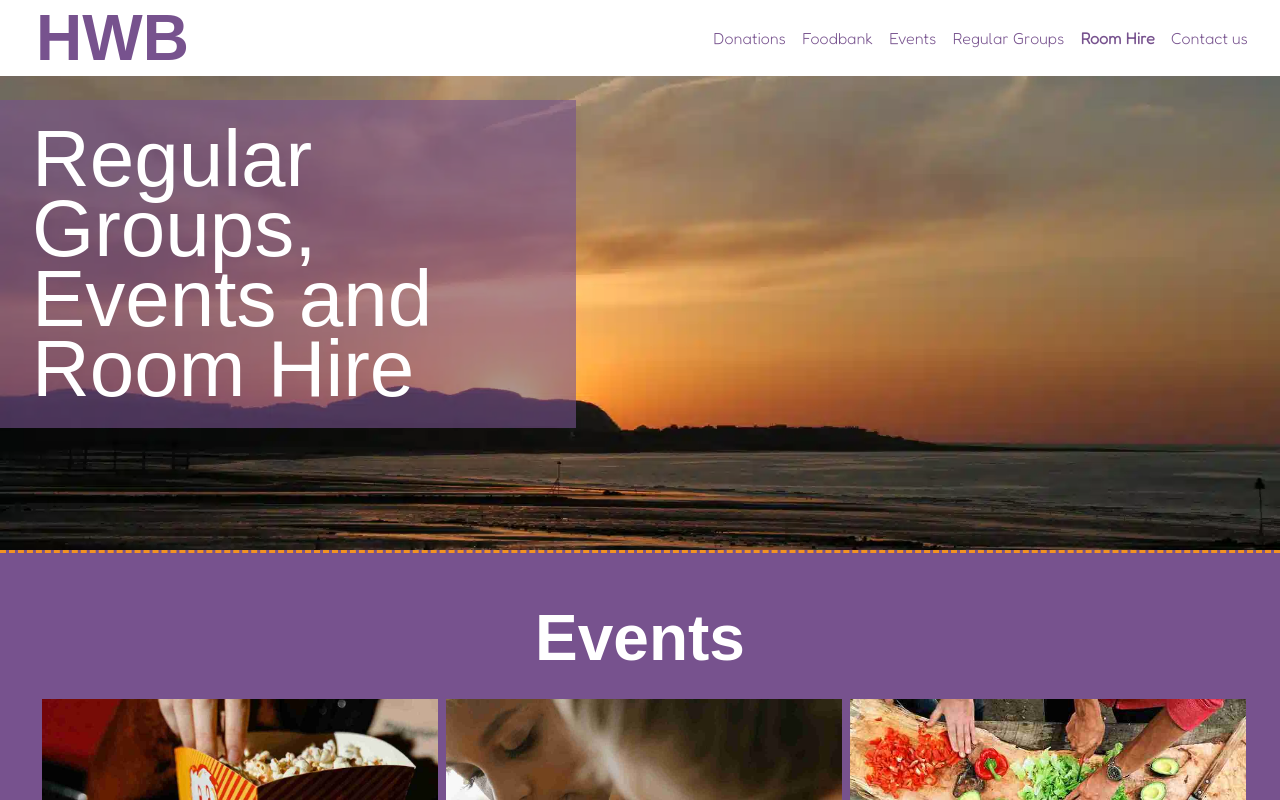
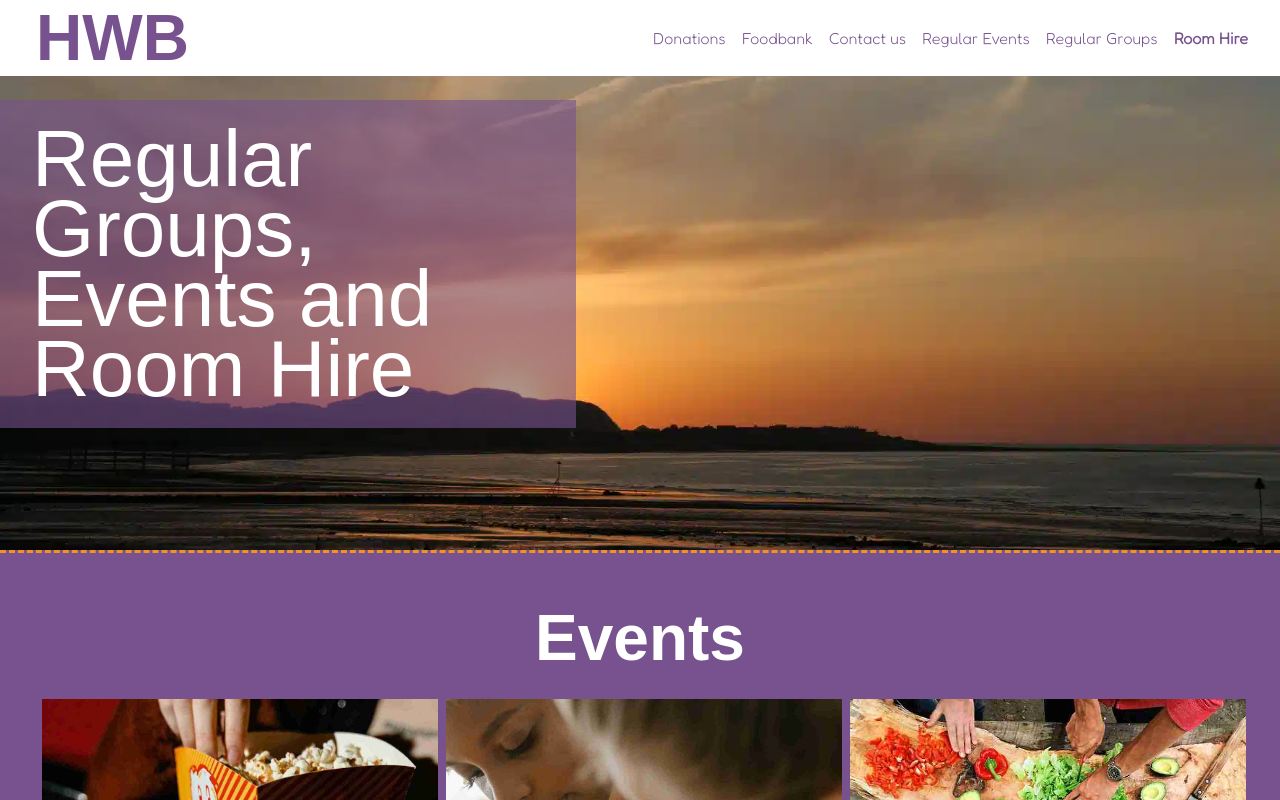
Before and after one commit to gwhitdev/colwynbay-hwb, a plain HTML site: page groups-and-events.html in a window 1280 px wide. Shown: the top 800 px of the page. Drawn offline with Linux system fonts and the light colour scheme; no server answers; a web font is replaced by a local one.

Commit message:
chore: reorder nav links

```diff
--- a/groups-and-events.html
+++ b/groups-and-events.html
@@ -69,10 +69,10 @@
             <ul id="menu">
                 <li><a href="index.html#donations" aria-label="Click to visit How to donate to us">Donations</a></li>
                 <li><a href="index.html#foodbank" aria-label="Click to visit Foodbank information">Foodbank</a></li>
-                <li><a href="groups-and-events.html#events" aria-label="Click to visit Regular Events">Events</a></li>
-                <li><a href="groups-and-events.html#regular-groups" aria-label="Click to visit Regular Gvents">Regular Groups</a></li>
+                <li><a href="index.html#contact-form-section" aria-label="Click to visit Contact us">Contact us</a></li>
+                <li><a href="groups-and-events.html#" aria-label="Click to visit Regular Events">Regular Events</a></li>
+                <li><a href="groups-and-events.html#regular-groups" aria-label="Click to visit Regular Events">Regular Groups</a></li>
                 <li><a href="groups-and-events.html#room-hire" aria-label="Click to visit Room hire">Room Hire</a></li>
-                <li><a href="index.html#contact-form-section" aria-label="Click to visit Contact us">Contact us</a></li>
             </ul>
         </nav>
     </header>
```
Also changed, not shown: index.html (+1 -1 lines).
